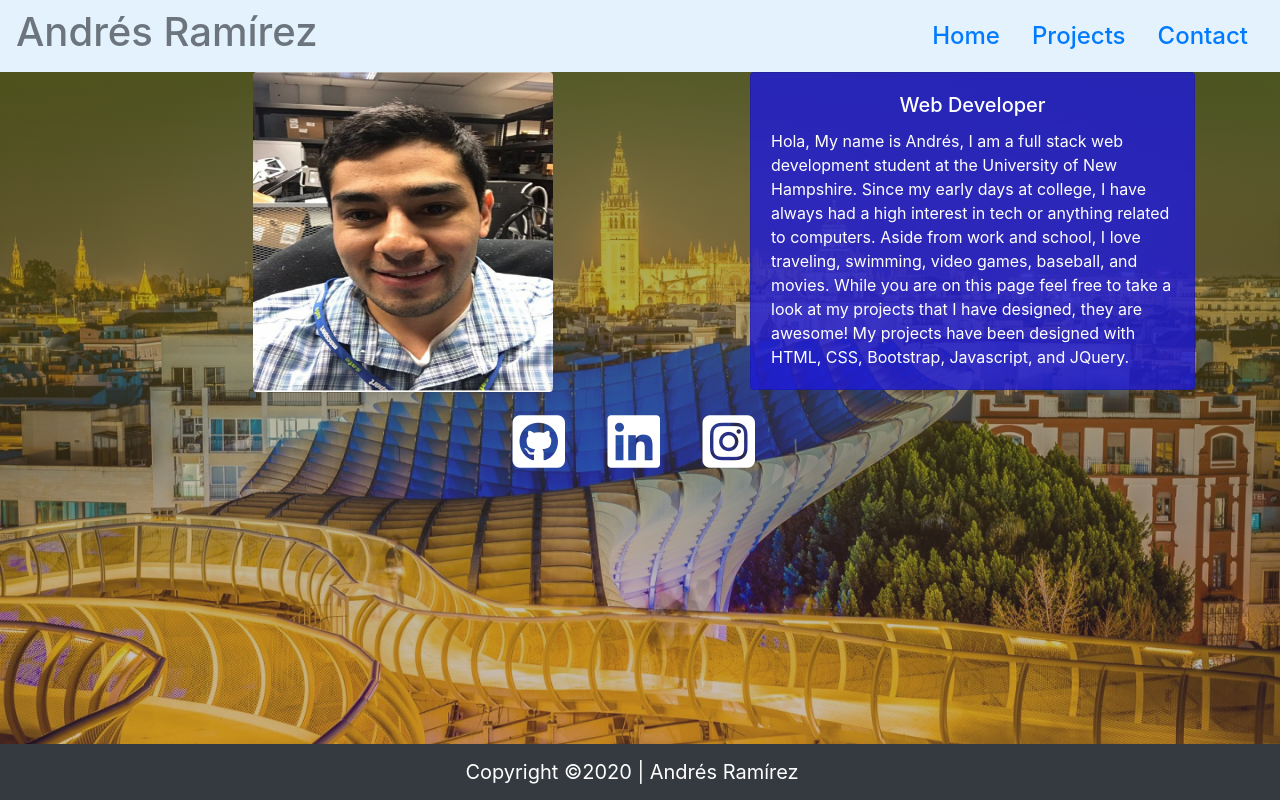
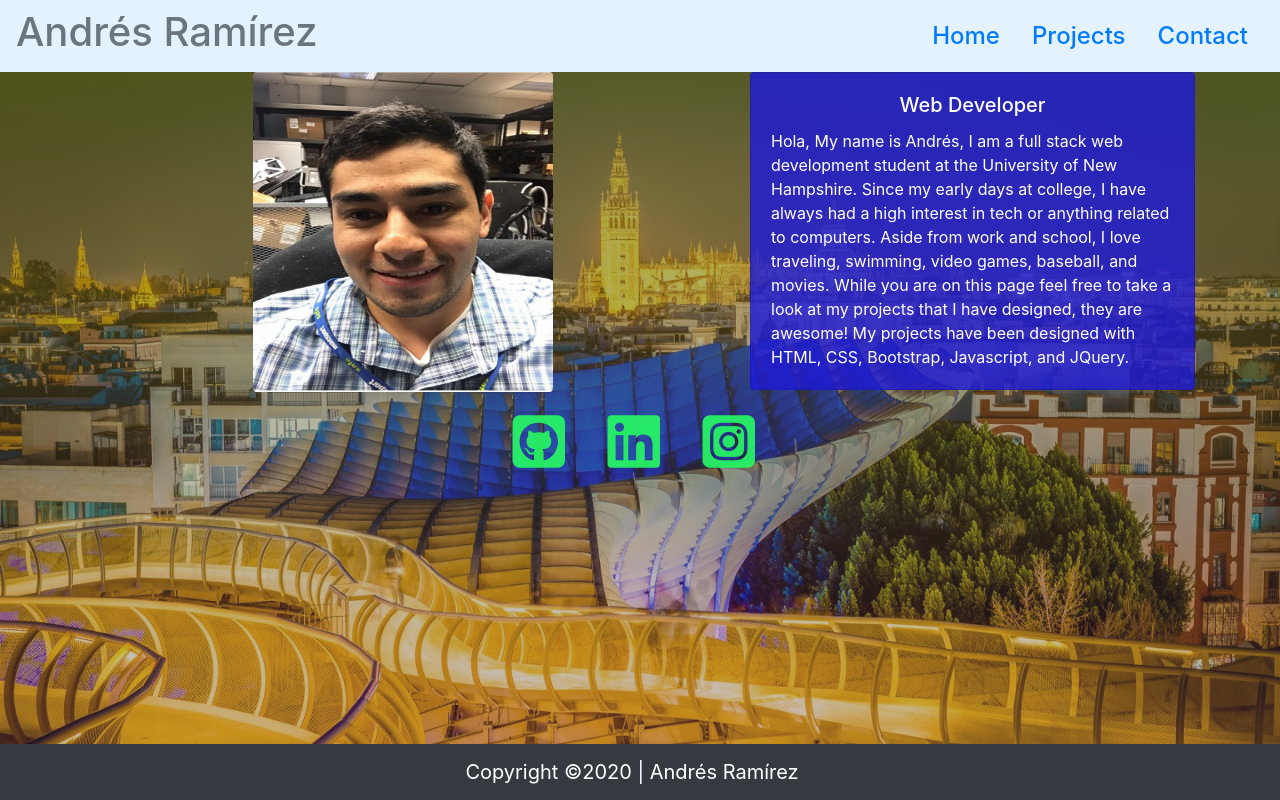
Before and after one commit to ARam2142/React-Portfolio, a React (Create React App) app: page / in a window 1280 px wide. Built offline with nearby package versions, Linux system fonts and the light colour scheme.

Commit message:
placed icon css in app globally

```diff
--- a/src/App.css
+++ b/src/App.css
@@ -5,6 +5,19 @@
 * {
   color: white;
   text-decoration: none;
+}
+
+/*icons*/
+.fa-github-square {
+  color: rgba(39, 243, 100, 0.938);
+}
+
+.fa-linkedin {
+  color: rgba(39, 243, 100, 0.938);
+}
+
+.fa-instagram-square {
+  color: rgba(39, 243, 100, 0.938);
 }
 
 .App-logo {
```
